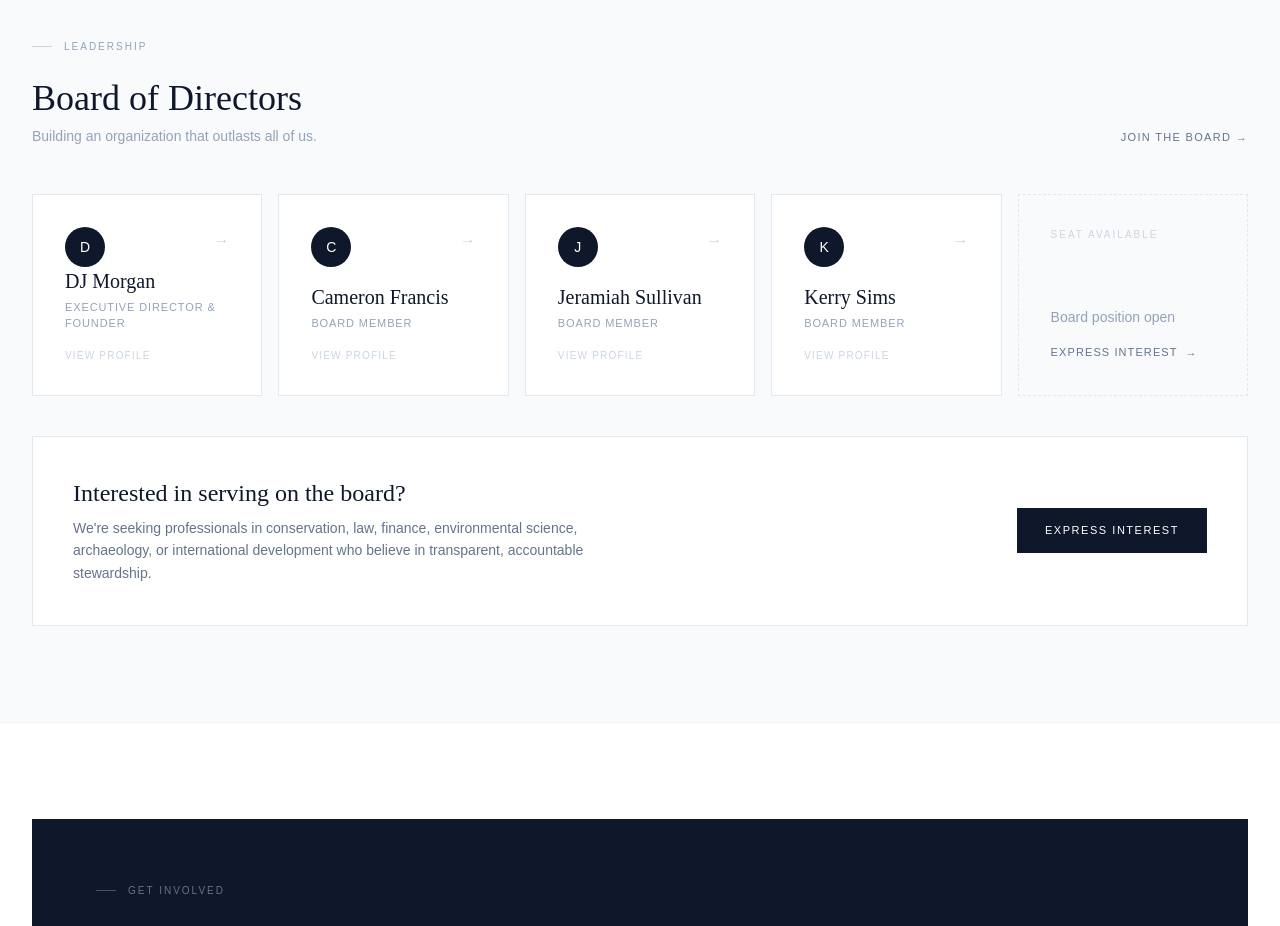
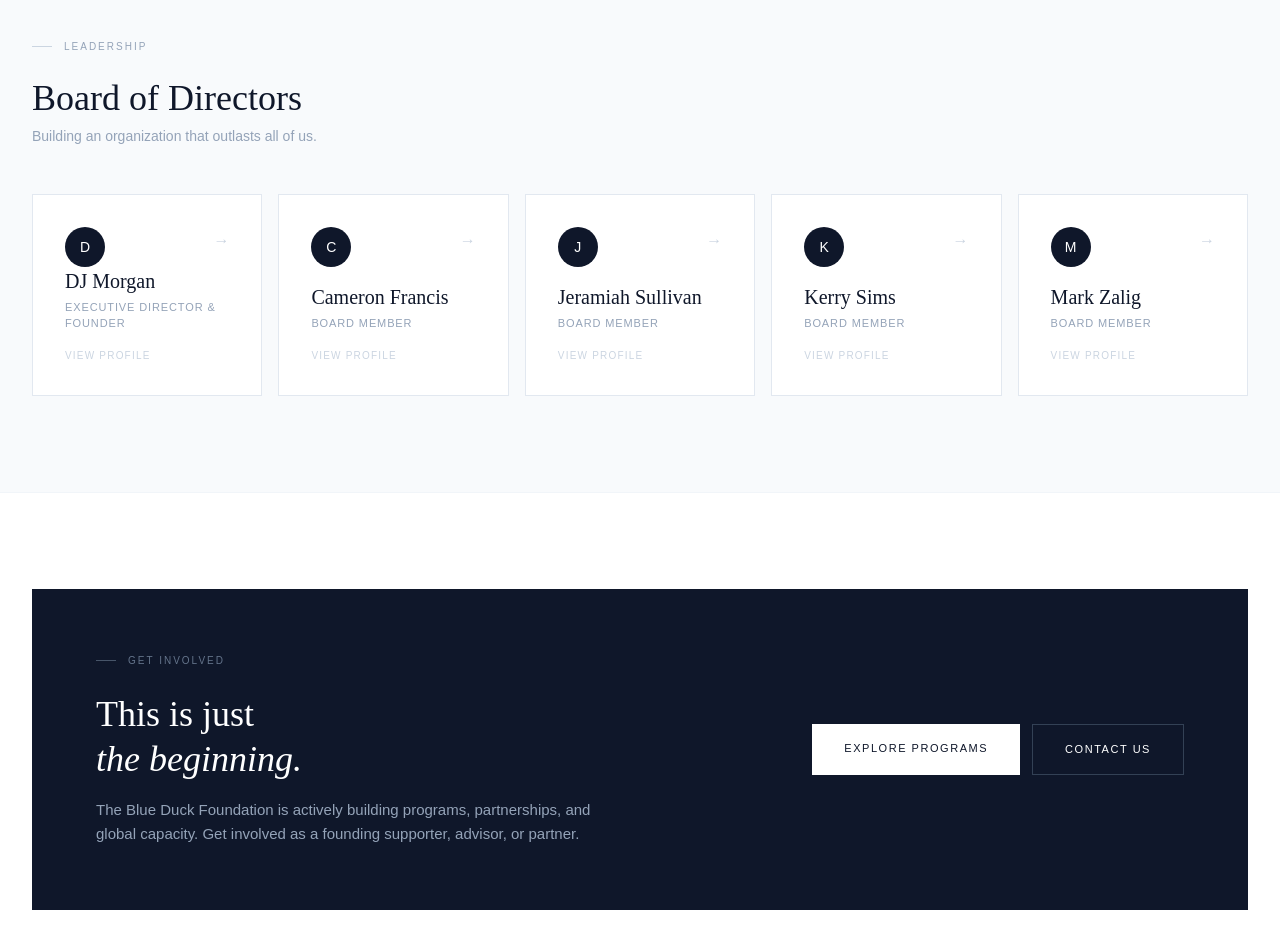
Before and after one commit to DJmorgan4/The-Blue-Duck-Foundation, a Next.js app: page /about in a window 1280 px wide. Shown: the part 2780-3706 px from the top of the page. Built offline with nearby package versions, Linux system fonts and the light colour scheme.

Commit message:
Add Mark Zalig to board of directors

```diff
--- a/src/pages/about.tsx
+++ b/src/pages/about.tsx
@@ -406,12 +406,6 @@
                   Building an organization that outlasts all of us.
                 </p>
               </div>
-              <Link
-                href="/contact"
-                className="text-[11px] font-medium tracking-[0.12em] uppercase text-slate-500 hover:text-slate-900 transition-colors inline-flex items-center gap-2 self-start sm:self-auto"
-              >
-                Join the board →
-              </Link>
             </div>
 
             <div className="grid sm:grid-cols-2 lg:grid-cols-5 gap-4">
@@ -435,29 +429,13 @@
                 role="Board Member"
                 href="/about#kerry-sims"
               />
-              <BoardMember empty />
+              <BoardMember
+                name="Mark Zalig"
+                role="Board Member"
+                href="/about#mark-zalig"
+              />
             </div>
 
-            <div className="mt-10 border border-slate-200 bg-white p-8 lg:p-10">
-              <div className="grid lg:grid-cols-2 gap-8 lg:items-center">
-                <div>
-                  <h3 className="font-['Cormorant_Garamond'] text-2xl font-light text-slate-900 mb-2">
-                    Interested in serving on the board?
-                  </h3>
-                  <p className="text-sm leading-relaxed text-slate-500 font-light">
-                    We&apos;re seeking professionals in conservation, law, finance, environmental science, archaeology, or international development who believe in transparent, accountable stewardship.
-                  </p>
-                </div>
-                <div className="lg:flex lg:justify-end">
-                  <Link
-                    href="/contact"
-                    className="text-[11px] font-medium tracking-[0.14em] uppercase bg-slate-900 text-white px-7 py-3.5 hover:bg-slate-700 transition-colors inline-flex"
-                  >
-                    Express interest
-                  </Link>
-                </div>
-              </div>
-            </div>
           </div>
         </section>
 
```
